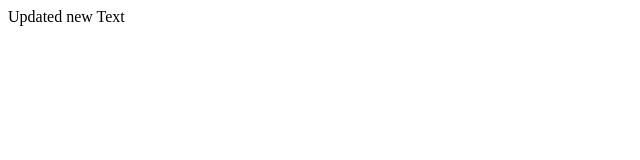
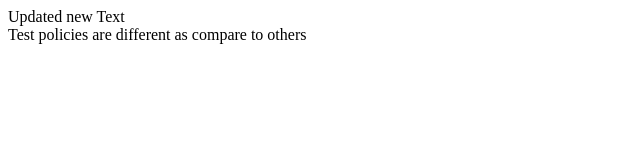
Before and after one commit to mehboobrahi/git-and-github-tutorial, a plain HTML site: page index.html in a window 1280 px wide. Shown: the whole page, without its empty margins (0-640 px from the left). Drawn offline with Linux system fonts and the light colour scheme.

Commit message:
new text added

```diff
--- a/index.html
+++ b/index.html
@@ -7,5 +7,9 @@
 </head>
 <body>
     Updated new Text
+    <div class="test rule">
+        Test policies are different as compare to others
+
+    </div>
 </body>
 </html>
```
